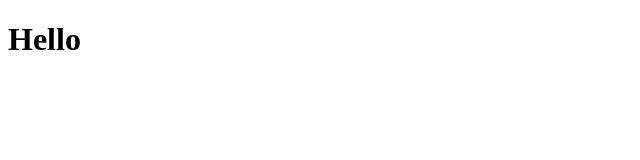
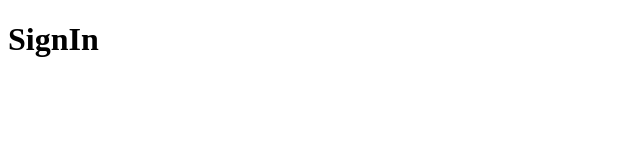
Before and after one commit to gaoliveira21/react-shop, a React app: page /sign-in in a window 1280 px wide. Shown: the top 160 px of the page, without its empty margins (0-640 px from the left). Built offline with nearby package versions, Linux system fonts and the light colour scheme; the HTML template or start-up script is replaced by a standard one.

Commit message:
feat: add router

```diff
--- a/src/App.tsx
+++ b/src/App.tsx
@@ -1,7 +1,9 @@
 import React, { ReactElement } from 'react'
+
+import { Router } from './router'
 
 export const App: React.FC = (): ReactElement => {
   return (
-    <h1>Hello</h1>
+    <Router />
   )
 }
--- /dev/null
+++ b/src/pages/Home/index.tsx
@@ -0,0 +1,7 @@
+import React, { ReactElement } from 'react'
+
+export const Home: React.FC = (): ReactElement => {
+  return (
+    <h1>Home</h1>
+  )
+}
--- /dev/null
+++ b/src/pages/SignIn/index.tsx
@@ -0,0 +1,7 @@
+import React, { ReactElement } from 'react'
+
+export const SignIn: React.FC = (): ReactElement => {
+  return (
+    <h1>SignIn</h1>
+  )
+}
--- /dev/null
+++ b/src/pages/index.ts
@@ -0,0 +1,2 @@
+export { Home } from './Home'
+export { SignIn } from './SignIn'
--- /dev/null
+++ b/src/router/index.tsx
@@ -0,0 +1,15 @@
+import React, { ReactElement } from 'react'
+import { BrowserRouter, Switch, Route } from 'react-router-dom'
+
+import { Home, SignIn } from '@/pages'
+
+export const Router: React.FC = (): ReactElement => {
+  return (
+    <BrowserRouter>
+      <Switch>
+        <Route exact path="/" component={Home} />
+        <Route exact path="/sign-in" component={SignIn} />
+      </Switch>
+    </BrowserRouter>
+  )
+}
```
